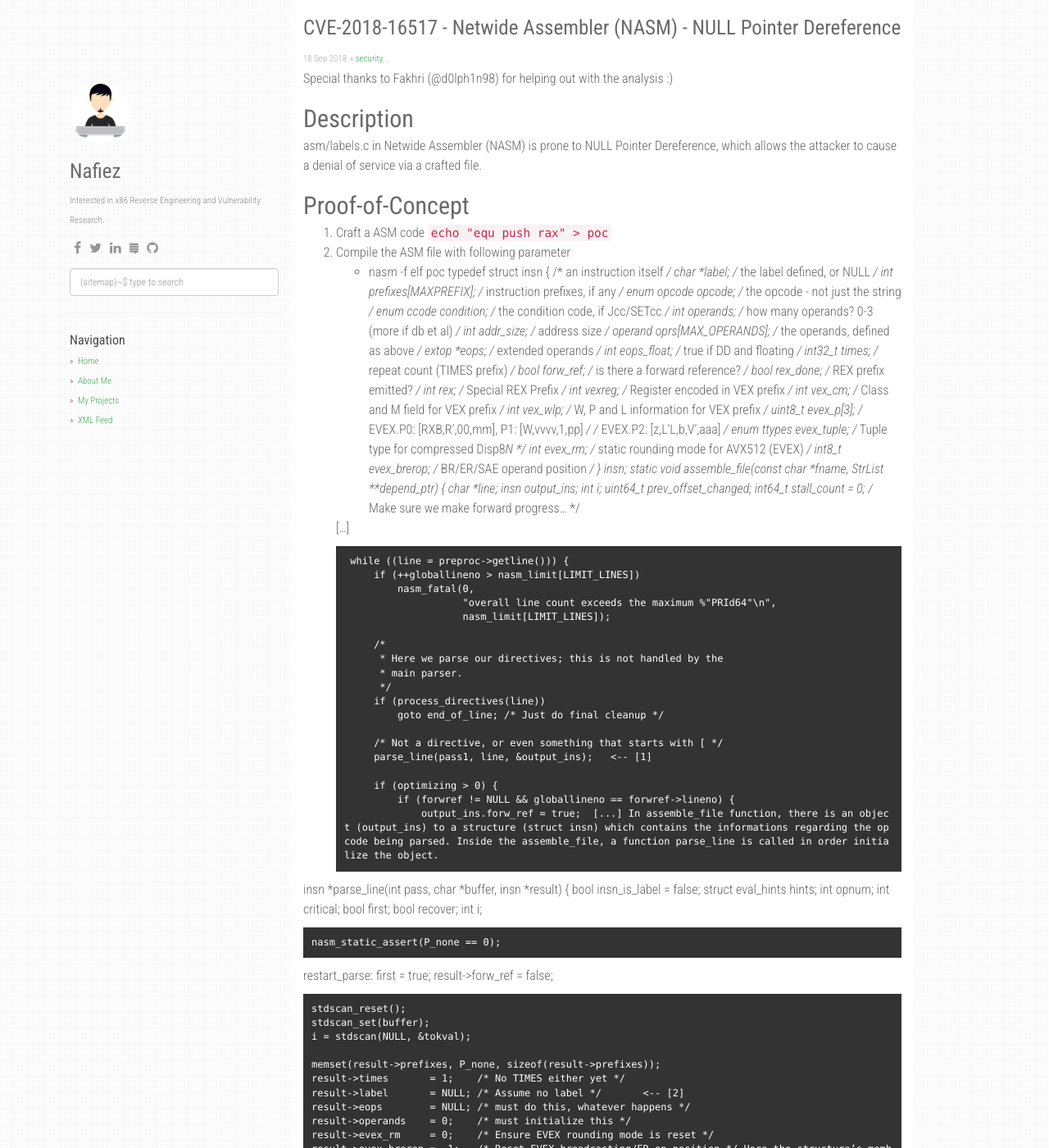
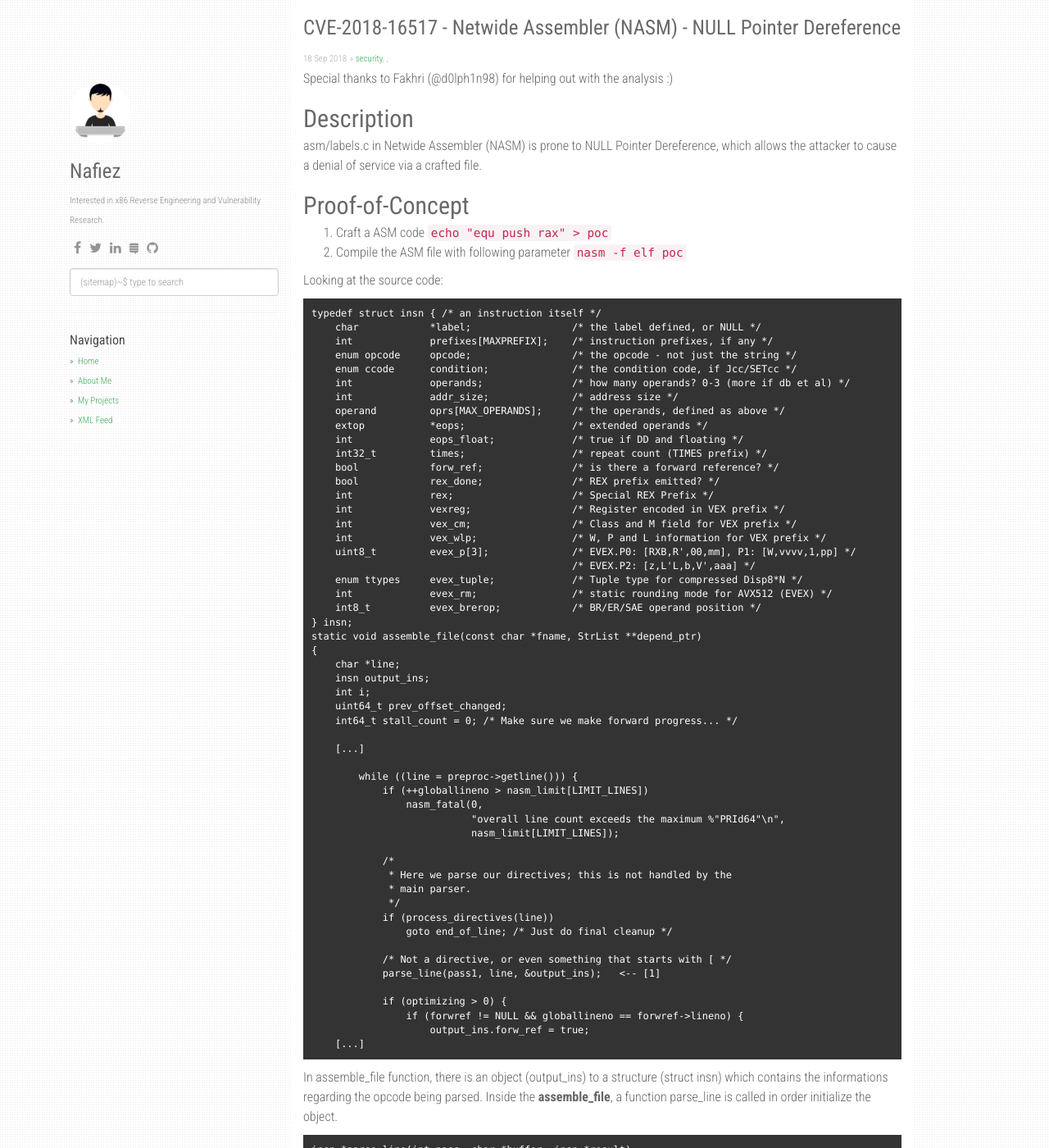
Before and after one commit to FazliMolaJan/nafiez.github.io, a Jekyll site: the page built from _posts/2018-09-19-nasm-null.md, in a window 1280 px wide and 1400 px high. Shown: the whole window at 82% size. Built offline with Jekyll 4.4.1, drawn with Linux system fonts in a browser that asks for light colours; nearby versions of some CDN libraries; comment, search, counter and statistics services are not loaded; some of the changed text lies outside the part shown.

Commit message:
Update 2018-09-19-nasm-null.md

````diff
--- a/_posts/2018-09-19-nasm-null.md
+++ b/_posts/2018-09-19-nasm-null.md
@@ -17,7 +17,10 @@ Proof-of-Concept
 1. Craft a ASM code
     ```echo "equ   push  rax" > poc```
 2. Compile the ASM file with following parameter
-    - nasm -f elf poc
+    ```nasm -f elf poc```
+
+Looking at the source code:
+```
 typedef struct insn { /* an instruction itself */
     char            *label;                 /* the label defined, or NULL */
     int             prefixes[MAXPREFIX];    /* instruction prefixes, if any */
@@ -71,8 +74,9 @@ static void assemble_file(const char *fname, StrList **depend_ptr)
                 if (forwref != NULL && globallineno == forwref->lineno) {
                     output_ins.forw_ref = true;
     [...]
-In assemble_file function, there is an object (output_ins) to a structure (struct insn) which contains the informations regarding the opcode being parsed. Inside the assemble_file, a function parse_line is called in order initialize the object.
-
+```
+In assemble_file function, there is an object (output_ins) to a structure (struct insn) which contains the informations regarding the opcode being parsed. Inside the **assemble_file**, a function parse_line is called in order initialize the object.
+```
 insn *parse_line(int pass, char *buffer, insn *result)
 {
     bool insn_is_label = false;
@@ -127,8 +131,9 @@ Here the structure’s member label which should be containing the definition of
                          in_absolute ? absolute.segment : location.segment,
                          location.offset, true);
     [...]
-However, down to a few lines of code, there is a check before the it gets initialized with a valid value which is then skipped because the boolean insn_is_label is always FALSE. Therefore, the result->label remains NULL.
-
+```
+However, down to a few lines of code, there is a check before the it gets initialized with a valid value which is then skipped because the boolean **insn_is_label** is always FALSE. Therefore, the **result->label** remains NULL.
+```
     [...]
 
             /*  forw_ref */
@@ -144,13 +149,15 @@ However, down to a few lines of code, there is a check before the it gets initia
                                  output_ins.oprs[0].segment,
                                  output_ins.oprs[0].offset, false);   <-- [3]
     [...]
-So back to the assemble_line, there is a check if the opcode is EQU and surprisingly the nasm_error did not handle the error safely (marked as ERR_NONFATAL). The output_ins.label is then being passed into 3 functions before it gets dereferenced (define_label -> find_label -> islocal).
-
+```
+So back to the assemble_line, there is a check if the opcode is EQU and surprisingly the nasm_error did not handle the error safely (marked as ERR_NONFATAL). The output_ins.label is then being passed into 3 functions before it gets dereferenced **(define_label -> find_label -> islocal)**.
+```
 static bool islocal(const char *l)
 {
     if (tasm_compatible_mode) {
         if (l[0] == '@' && l[1] == '@')
             return true;
     }
-    return (l[0] == '.' && l[1] != '.');  <-- boom
+    return (l[0] == '.' && l[1] != '.');  <-- boom (NULL Pointer)
 }
+```
````
